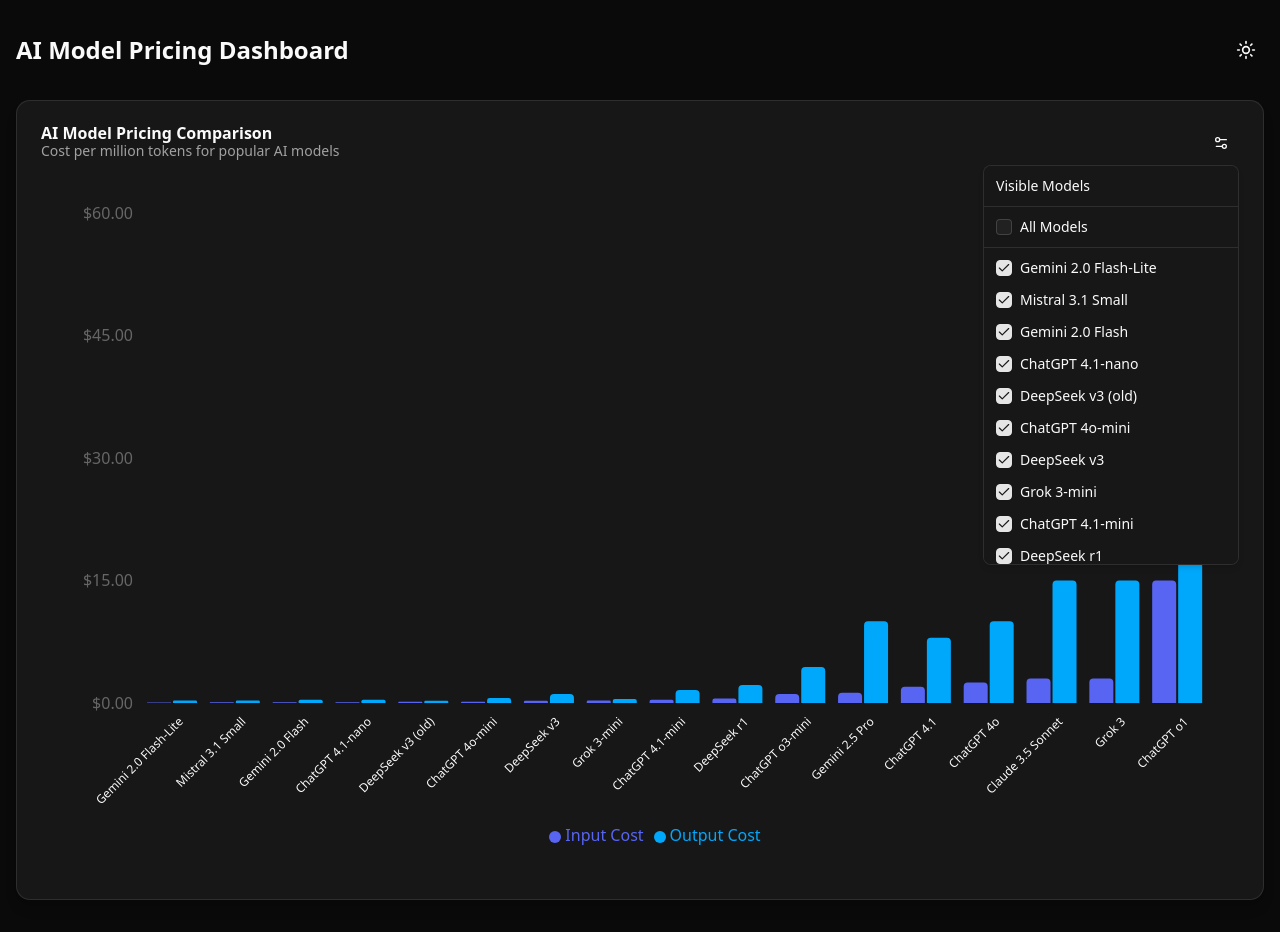
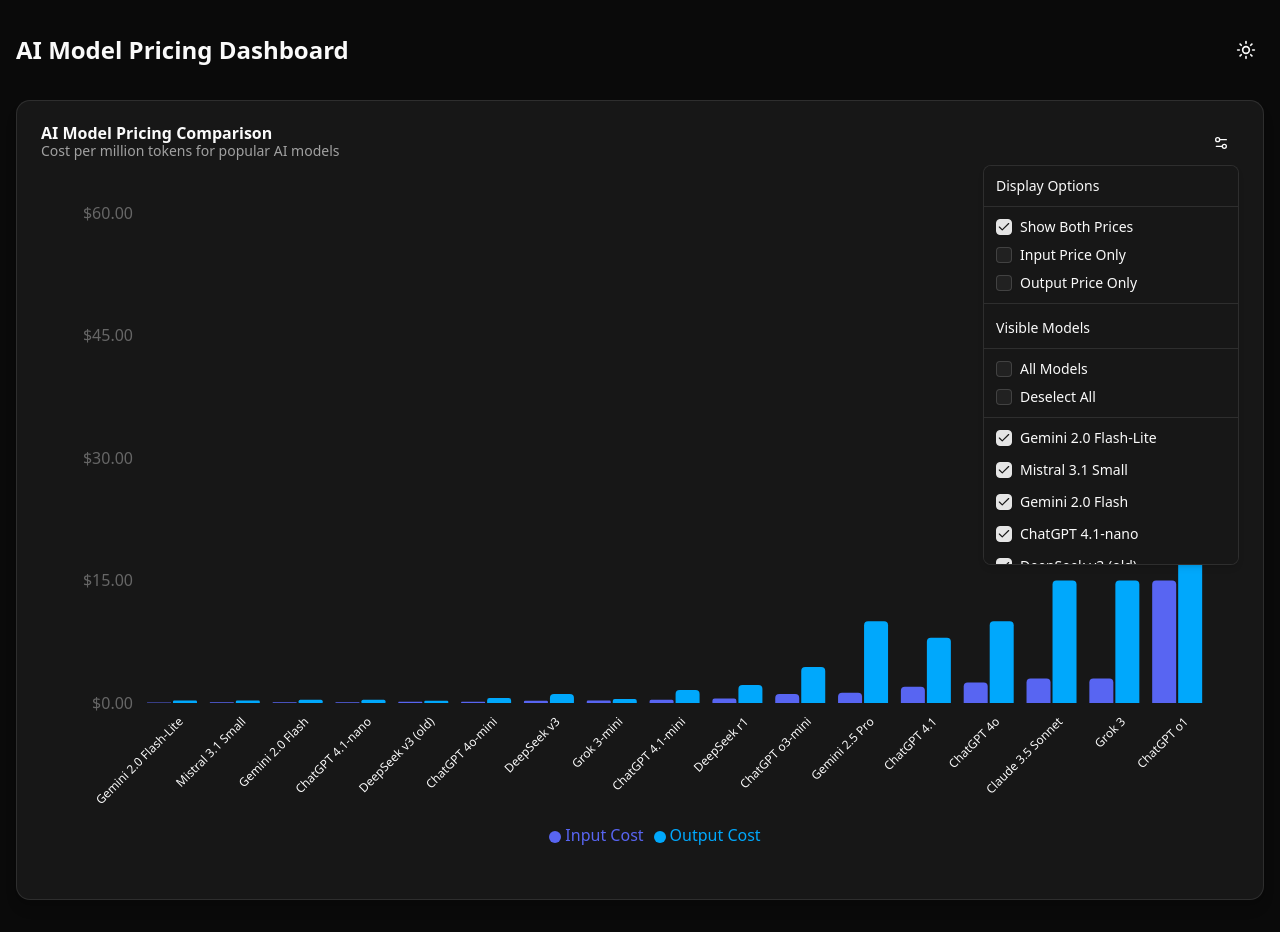
Before and after one commit to saumsy/model-prices, a Next.js app: page / in a window 1280 px wide. Both pictures are taken after a click on the button "Settings". Built offline with nearby package versions, Linux system fonts and the light colour scheme.

Commit message:
Add more customisation options

```diff
--- a/app/layout.tsx
+++ b/app/layout.tsx
@@ -13,8 +13,8 @@
 });
 
 export const metadata: Metadata = {
-  title: 'Create Next App',
-  description: 'Generated by create next app',
+  title: 'AI Model Price Comparison',
+  description: 'A comprehensive comparison of AI models pricing',
 };
 
 export default function RootLayout({
--- a/components/bar-chart.tsx
+++ b/components/bar-chart.tsx
@@ -18,7 +18,11 @@
   CardTitle,
 } from '@/components/ui/card';
 import { ChartTooltip } from './chart-tooltip';
-import { SettingsPanel, type AIModel } from './settings-panel';
+import {
+  SettingsPanel,
+  type AIModel,
+  type PriceDisplayMode,
+} from './settings-panel';
 
 const BLURPLE = '#5865F2';
 const BRIGHT_BLUE = '#00A8FC';
@@ -192,6 +196,8 @@
 export function ComparisonBarChart() {
   const initialModels = ALL_MODELS.map((m) => m.id).slice(0, -2);
   const [enabledModels, setEnabledModels] = useState(initialModels);
+  const [priceDisplayMode, setPriceDisplayMode] =
+    useState<PriceDisplayMode>('both');
 
   const chartData = useMemo(() => {
     return ALL_MODELS.filter((model) => enabledModels.includes(model.id));
@@ -199,13 +205,19 @@
 
   const maxValue = useMemo(() => {
     if (chartData.length === 0) return 20;
-    const maxOutput = Math.max(...chartData.map((item) => item.output));
-    const maxInput = Math.max(...chartData.map((item) => item.input));
-    const absoluteMax = Math.max(maxOutput, maxInput);
+    let relevantValues = [];
+    if (priceDisplayMode === 'both' || priceDisplayMode === 'input') {
+      relevantValues.push(...chartData.map((item) => item.input));
+    }
+    if (priceDisplayMode === 'both' || priceDisplayMode === 'output') {
+      relevantValues.push(...chartData.map((item) => item.output));
+    }
+
+    const absoluteMax = Math.max(...relevantValues);
     return absoluteMax < 10
       ? roundToNextInteger(absoluteMax)
       : roundToMultipleOf20(absoluteMax);
-  }, [chartData]);
+  }, [chartData, priceDisplayMode]);
 
   const formatDollar = (value: number) => `$${value.toFixed(2)}`;
 
@@ -228,6 +240,10 @@
     );
   };
 
+  const deselectAllModels = () => {
+    setEnabledModels([]);
+  };
+
   return (
     <Card className="w-full max-w-screen mx-auto shadow-lg">
       <CardHeader className="flex flex-row items-center justify-between pb-2">
@@ -242,6 +258,9 @@
           enabledModels={enabledModels}
           onToggleModel={toggleModel}
           onToggleAll={setAllModels}
+          onDeselectAll={deselectAllModels}
+          priceDisplayMode={priceDisplayMode}
+          onPriceDisplayModeChange={setPriceDisplayMode}
         />
       </CardHeader>
       <CardContent className="pb-8">
@@ -279,6 +298,8 @@
                 verticalAlign="bottom"
                 height={36}
               />
+              {(priceDisplayMode === 'both' ||
+                priceDisplayMode === 'input') && (
                 <Bar
                   name="Input Cost"
                   dataKey="input"
@@ -287,6 +308,9 @@
                   barSize={24}
                   animationDuration={1500}
                 />
+              )}
+              {(priceDisplayMode === 'both' ||
+                priceDisplayMode === 'output') && (
                 <Bar
                   name="Output Cost"
                   dataKey="output"
@@ -295,6 +319,7 @@
                   barSize={24}
                   animationDuration={1500}
                 />
+              )}
               <defs>
                 <filter
                   id="tooltip-shadow"
--- a/components/settings-panel.tsx
+++ b/components/settings-panel.tsx
@@ -28,11 +28,16 @@
   provider: ProviderName;
 }
 
+export type PriceDisplayMode = 'both' | 'input' | 'output';
+
 interface SettingsPanelProps {
   models: AIModel[];
   enabledModels: string[];
   onToggleModel: (modelId: string) => void;
   onToggleAll: (enabled: boolean) => void;
+  onDeselectAll: () => void;
+  priceDisplayMode?: PriceDisplayMode;
+  onPriceDisplayModeChange?: (mode: PriceDisplayMode) => void;
 }
 
 export function SettingsPanel({
@@ -40,6 +45,9 @@
   enabledModels,
   onToggleModel,
   onToggleAll,
+  onDeselectAll,
+  priceDisplayMode = 'both',
+  onPriceDisplayModeChange = () => {},
 }: SettingsPanelProps) {
   const [open, setOpen] = useState(false);
 
@@ -59,9 +67,47 @@
         align="end"
         className="w-64 max-h-[400px] overflow-y-auto"
       >
-        <DropdownMenuLabel>Visible Models</DropdownMenuLabel>
+        <DropdownMenuLabel>Display Options</DropdownMenuLabel>
         <DropdownMenuSeparator />
-        <div className="px-2 py-1.5">
+        <div className="px-2 py-1.5 space-y-2">
+          <div className="flex items-center">
+            <Checkbox
+              id="price-both"
+              checked={priceDisplayMode === 'both'}
+              onCheckedChange={() => onPriceDisplayModeChange('both')}
+              className="mr-2"
+            />
+            <label htmlFor="price-both" className="text-sm cursor-pointer">
+              Show Both Prices
+            </label>
+          </div>
+          <div className="flex items-center">
+            <Checkbox
+              id="price-input"
+              checked={priceDisplayMode === 'input'}
+              onCheckedChange={() => onPriceDisplayModeChange('input')}
+              className="mr-2"
+            />
+            <label htmlFor="price-input" className="text-sm cursor-pointer">
+              Input Price Only
+            </label>
+          </div>
+          <div className="flex items-center">
+            <Checkbox
+              id="price-output"
+              checked={priceDisplayMode === 'output'}
+              onCheckedChange={() => onPriceDisplayModeChange('output')}
+              className="mr-2"
+            />
+            <label htmlFor="price-output" className="text-sm cursor-pointer">
+              Output Price Only
+            </label>
+          </div>
+        </div>
+        <DropdownMenuSeparator />
+        <DropdownMenuLabel className="mt-2">Visible Models</DropdownMenuLabel>
+        <DropdownMenuSeparator />
+        <div className="px-2 py-1.5 space-y-2">
           <div className="flex items-center">
             <Checkbox
               id="all-models"
@@ -73,6 +119,21 @@
             />
             <label htmlFor="all-models" className="text-sm cursor-pointer">
               All Models
+            </label>
+          </div>
+          <div className="flex items-center">
+            <Checkbox
+              id="none-models"
+              checked={enabledModels.length === 0}
+              onCheckedChange={() => {
+                if (enabledModels.length > 0) {
+                  onDeselectAll();
+                }
+              }}
+              className="mr-2"
+            />
+            <label htmlFor="none-models" className="text-sm cursor-pointer">
+              Deselect All
             </label>
           </div>
         </div>
```
Lines whose indentation alone changed are shown as unchanged.
